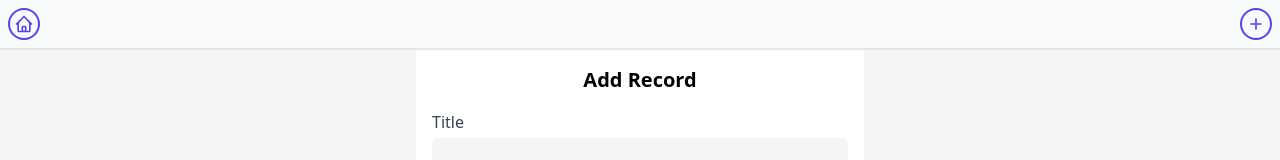
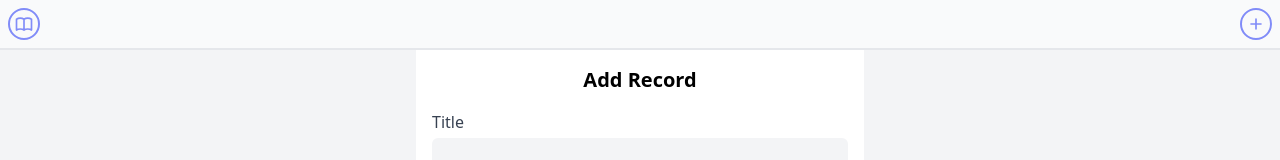
Before and after one commit to cchanningallen/text-to-record, a Next.js app: page /add-record in a window 1280 px wide. Shown: the top 160 px of the page. Built offline with nearby package versions, Linux system fonts and the light colour scheme.

Commit message:
[Fix] Clean up janky NavBar hack, polish Button styling logic

```diff
--- a/src/components/Button.js
+++ b/src/components/Button.js
@@ -1,12 +1,24 @@
 // TODO: This pattern feels clunky. Consider refactoring.
 const styles = {
-    base: 'font-bold focus:outline-none focus:shadow-outline',
-    normal: 'px-4 py-2 rounded',
-    icon: 'p-1 rounded-full w-8 h-8',
-    primary: 'bg-indigo-600 hover:bg-indigo-800 text-white',
-    primaryTransparent:
-        'bg-transparent border-2 border-indigo-600 hover:border-indigo-800 text-indigo-600 hover:text-indigo-800',
-    disabled: 'opacity-30 pointer-events-none',
+    base: () => `font-bold focus:outline-none focus:shadow-outline`,
+    normal: () => `px-4 py-2 rounded`,
+    icon: () => `p-1 rounded-full w-8 h-8`,
+    solid: ({ color, colorDarker }) =>
+        `bg-${color} hover:bg-${colorDarker} text-white`,
+    transparent: ({ color, colorDarker }) =>
+        `bg-transparent border-2 border-${color} hover:border-${colorDarker} text-${color} hover:text-${colorDarker}`,
+    disabled: () => `opacity-30 pointer-events-none`,
+};
+
+const themes = {
+    primary: {
+        color: 'indigo-600',
+        colorDarker: 'indigo-800',
+    },
+    primaryLight: {
+        color: 'indigo-400',
+        colorDarker: 'indigo-600',
+    },
 };
 
 export default function Button({
@@ -14,32 +26,45 @@ export default function Button({
     onClick,
     disabled,
     icon,
+    transparent,
     theme,
     children,
 }) {
-    const classes = [styles.base];
+    // initialize base classnames
+    const classNames = [styles.base()];
+
+    // disabled
     if (disabled) {
-        classes.push(styles.disabled);
+        classNames.push(styles.disabled());
     }
+
+    // color theming
+    let colorProps = themes.primary;
     if (theme) {
-        classes.push(styles[theme]);
+        colorProps = themes[theme];
+    }
+    if (transparent) {
+        classNames.push(styles.transparent(colorProps));
     } else {
-        classes.push(styles.primary);
+        classNames.push(styles.solid(colorProps));
     }
+
+    // icon (circle) vs normal (rectangle)
     if (icon) {
-        classes.push(styles.icon);
+        classNames.push(styles.icon());
     } else {
-        classes.push(styles.normal);
+        classNames.push(styles.normal());
     }
+
+    // custom classnames from props
     if (className) {
-        classes.push(className);
+        classNames.push(className);
     }
 
     return (
         <button
-            className="bg-transparent border-indigo-600"
+            className={classNames.join(' ')}
             disabled={disabled}
-            className={classes.join(' ')}
             onClick={onClick}
         >
             {children}
--- /dev/null
+++ b/src/components/NavBar.js
@@ -0,0 +1,20 @@
+import Link from 'next/link';
+import Button from './Button';
+import { BookOpen, Plus } from './icons';
+
+export default function NavBar() {
+    return (
+        <nav className="flex justify-between border-b-2 p-2 w-screen bg-gray-50">
+            <Link href="/">
+                <Button icon transparent theme="primaryLight">
+                    <BookOpen />
+                </Button>
+            </Link>
+            <Link href="/add-record">
+                <Button icon transparent theme="primaryLight">
+                    <Plus />
+                </Button>
+            </Link>
+        </nav>
+    );
+}
--- /dev/null
+++ b/src/components/icons/BookOpen.js
@@ -0,0 +1,16 @@
+export default (props = {}) => (
+    <svg
+        xmlns="http://www.w3.org/2000/svg"
+        fill="none"
+        viewBox="0 0 24 24"
+        stroke="currentColor"
+        {...props}
+    >
+        <path
+            strokeLinecap="round"
+            strokeLinejoin="round"
+            strokeWidth={2}
+            d="M12 6.253v13m0-13C10.832 5.477 9.246 5 7.5 5S4.168 5.477 3 6.253v13C4.168 18.477 5.754 18 7.5 18s3.332.477 4.5 1.253m0-13C13.168 5.477 14.754 5 16.5 5c1.747 0 3.332.477 4.5 1.253v13C19.832 18.477 18.247 18 16.5 18c-1.746 0-3.332.477-4.5 1.253"
+        />
+    </svg>
+);
--- a/src/components/icons/index.js
+++ b/src/components/icons/index.js
@@ -1,7 +1,8 @@
 // Get more from https://heroicons.com/
 
+import BookOpen from './BookOpen';
 import Home from './Home';
 import Plus from './Plus';
 import PlusCircle from './PlusCircle';
 
-export { Home, Plus, PlusCircle };
+export { BookOpen, Home, Plus, PlusCircle };
--- a/src/pages/_app.js
+++ b/src/pages/_app.js
@@ -1,37 +1,11 @@
-import Link from 'next/link';
-import Button from '../components/Button';
-import { Home, Plus } from '../components/icons';
 import '../styles/globals.css';
+import NavBar from '../components/NavBar';
 
 export default function App({ Component, pageProps }) {
     return (
         <div>
-            <NavBar className="z-30 fixed" />
-            {/*
-            HACK: Render a display:block copy of NavBar to ensure page content renders
-            immediately beneath the fixed NavBar
-            */}
             <NavBar />
             <Component {...pageProps} />
         </div>
     );
 }
-
-function NavBar({ className }) {
-    return (
-        <nav
-            className={`flex justify-between border-b-2 p-2 w-screen bg-gray-50 ${className}`}
-        >
-            <Link href="/">
-                <Button icon theme="primaryTransparent">
-                    <Home />
-                </Button>
-            </Link>
-            <Link href="/add-record">
-                <Button icon theme="primaryTransparent">
-                    <Plus />
-                </Button>
-            </Link>
-        </nav>
-    );
-}
```
